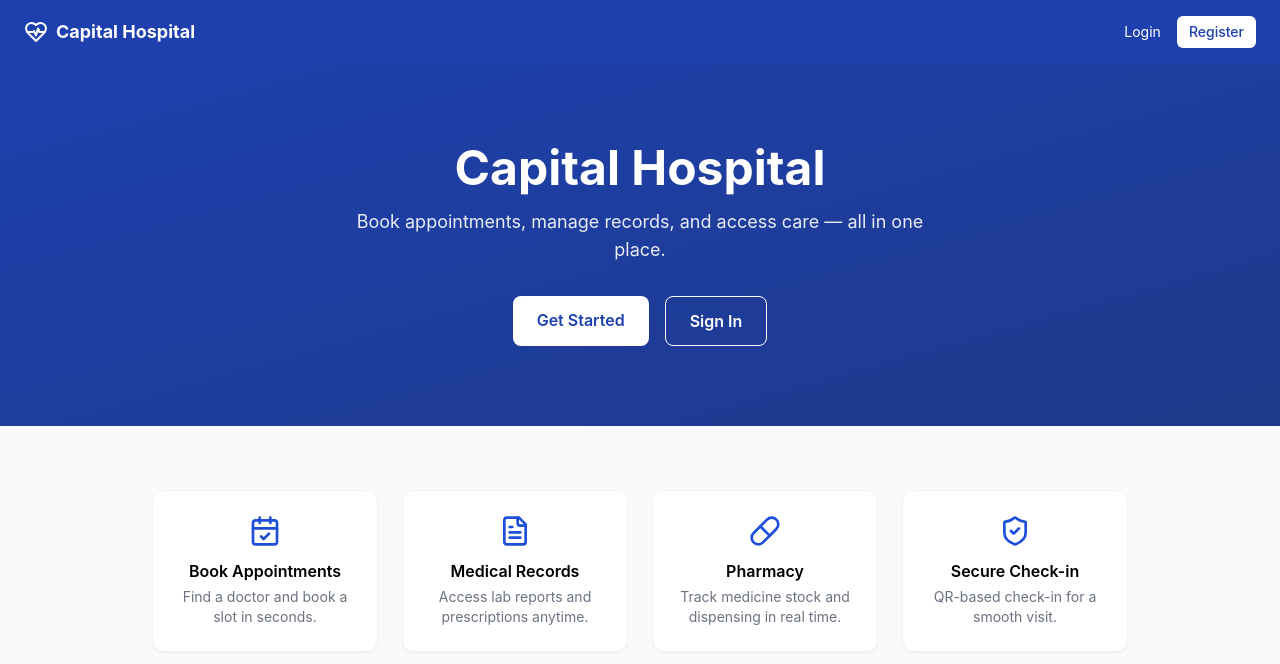
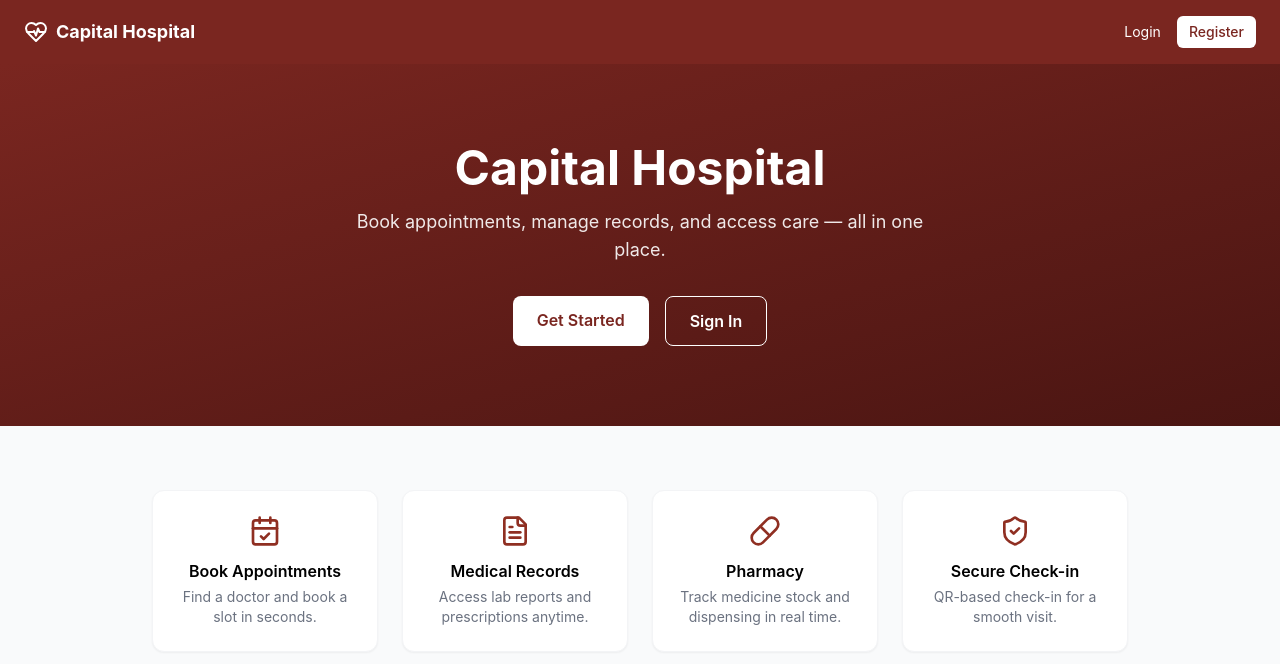
Before and after one commit to subhrakanta2005/capital-hospital, a React (Vite) app in the folder frontend/: page / in a window 1280 px wide. Shown: the top 664 px of the page. Built offline with nearby package versions, Linux system fonts and the light colour scheme; no server answers.

Commit message:
Add files via upload

```diff
--- a/frontend/index.html
+++ b/frontend/index.html
@@ -3,7 +3,8 @@
   <head>
     <meta charset="UTF-8" />
     <meta name="viewport" content="width=device-width, initial-scale=1.0" />
-    <title>Capital Hospital</title>
+    <title>Capital Hospital, Bhubaneswar — Unit-6</title>
+    <script src="https://accounts.google.com/gsi/client" async defer></script>
   </head>
   <body>
     <div id="root"></div>
--- a/frontend/tailwind.config.js
+++ b/frontend/tailwind.config.js
@@ -4,13 +4,19 @@ export default {
   theme: {
     extend: {
       colors: {
+        // Inspired by Kalinga temple architecture — laterite red & gold
         brand: {
-          50: "#eff6ff",
-          100: "#dbeafe",
-          500: "#2563eb",
-          600: "#1d4ed8",
-          700: "#1e40af",
-          900: "#1e3a8a",
+          50: "#fdf3f0",
+          100: "#fbe4dc",
+          500: "#a83a2c",
+          600: "#8f2f22",
+          700: "#7a2620",
+          900: "#4a1512",
+        },
+        gold: {
+          400: "#e0b04f",
+          500: "#cc9838",
+          600: "#a97c2a",
         },
       },
     },
```
Also changed, not shown: 1 other file (tests, documents, lock files or other folders).
